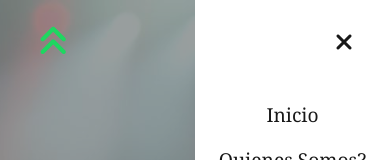
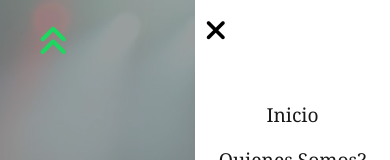
Before and after one commit to csfernandez00/csfwebs-plantilla2, a plain HTML site: page galeria.html in a window 390 px wide. Both pictures are taken after a click on the icon 341 px from the left and 42 px from the top of the page. Shown: the top 160 px of the page. Drawn offline with Linux system fonts and the light colour scheme; a web font is replaced by a local one.

Commit message:
close nav btn fixed

```diff
--- a/css/galeria.css
+++ b/css/galeria.css
@@ -115,13 +115,6 @@ section{
 .header .menu-btn{
     flex: 1 1;
     display: none;
-    z-index: 250;
-}
-
-.header .menu-btn .fa-times{
-    color: var(--fondo);
-    z-index: 250;
-    font-size: 2.5rem;
 }
 
 .header .menu-btn i{
@@ -142,6 +135,13 @@ section{
     justify-content: flex-start;
     align-items: center;
     transition: .5s ease-out;
+}
+.header .mobile-nav .fa-times{
+    position: absolute;
+    left:  6%;
+    top: 2%;
+    font-size: 3rem;
+    z-index: 350;
 }
 
 .header .mobile-nav ul{
--- a/css/index.css
+++ b/css/index.css
@@ -123,14 +123,9 @@ section{
 .header .menu-btn{
     flex: 1 1;
     display: none;
-    z-index: 250;
+
 }
 
-.header .menu-btn .fa-times{
-    color: var(--fondo);
-    z-index: 250;
-    font-size: 2.5rem;
-}
 
 .header .menu-btn i{
     color: #fff;
@@ -151,6 +146,15 @@ section{
     align-items: center;
     transition: .5s ease-out;
 }
+
+.header .mobile-nav .fa-times{
+    position: absolute;
+    left:  6%;
+    top: 2%;
+    font-size: 3rem;
+    z-index: 350;
+}
+
 
 .header .mobile-nav ul{
     display: flex;
@@ -583,14 +587,6 @@ footer ul li a:hover{
 }
 
 
-
-
-
-
-
-
-
-
 @media (max-width: 870px){
     html{
         font-size: 65%;
--- a/css/reserva.css
+++ b/css/reserva.css
@@ -110,14 +110,9 @@ section{
 .header .menu-btn{
     flex: 1 1;
     display: none;
-    z-index: 250;
 }
 
-.header .menu-btn .fa-times{
-    color: var(--fondo);
-    z-index: 250;
-    font-size: 2.5rem;
-}
+
 
 .header .menu-btn i{
     color: #fff;
@@ -138,6 +133,14 @@ section{
     align-items: center;
     transition: .5s ease-out;
 }
+.header .mobile-nav .fa-times{
+    position: absolute;
+    left:  6%;
+    top: 2%;
+    font-size: 3rem;
+    z-index: 350;
+}
+
 
 .header .mobile-nav ul{
     display: flex;
--- a/css/shows.css
+++ b/css/shows.css
@@ -115,14 +115,9 @@ section{
 .header .menu-btn{
     flex: 1 1;
     display: none;
-    z-index: 250;
 }
 
-.header .menu-btn .fa-times{
-    color: var(--fondo);
-    z-index: 250;
-    font-size: 2.5rem;
-}
+
 
 .header .menu-btn i{
     color: #fff;
@@ -143,6 +138,15 @@ section{
     align-items: center;
     transition: .5s ease-out;
 }
+
+.header .mobile-nav .fa-times{
+    position: absolute;
+    left:  6%;
+    top: 2%;
+    font-size: 3rem;
+    z-index: 350;
+}
+
 
 .header .mobile-nav ul{
     display: flex;
--- a/galeria.html
+++ b/galeria.html
@@ -42,6 +42,7 @@
         </div>
 
         <nav class="mobile-nav">
+            <i id="close-mobile-nav" class="fas fa-times"></i>
             <ul>
                 <li>
                     <a href="index.html#inicio" class="mobile-nav-a1">Inicio</a>
--- a/js/codigo.js
+++ b/js/codigo.js
@@ -2,20 +2,22 @@ const menuBtn = document.querySelector("#btn-menu");
 const mobileNav = document.querySelector(".mobile-nav");
 const mobileNavBtn1 = document.querySelector(".mobile-nav-a1");
 const mobileNavBtn2 = document.querySelector(".mobile-nav-a2");
+const closeNavBtn = document.getElementById("close-mobile-nav");
 
 
 menuBtn.addEventListener("click", () => {
-    menuBtn.classList.toggle("fa-times");
-    mobileNav.classList.toggle("active")
+    mobileNav.classList.toggle("active");
 })
 
 
 mobileNavBtn1.addEventListener("click", () => {
-    menuBtn.classList.remove("fa-times");
     mobileNav.classList.remove("active")
 })
 
 mobileNavBtn2.addEventListener("click", () => {
-    menuBtn.classList.remove("fa-times");
     mobileNav.classList.remove("active")
 })
+
+closeNavBtn.addEventListener("click", ()=>{
+    mobileNav.classList.remove("active");
+})
```
Also changed, not shown: index.html (+1 -0 lines), reserva.html (+1 -0 lines), shows.html (+1 -0 lines).
